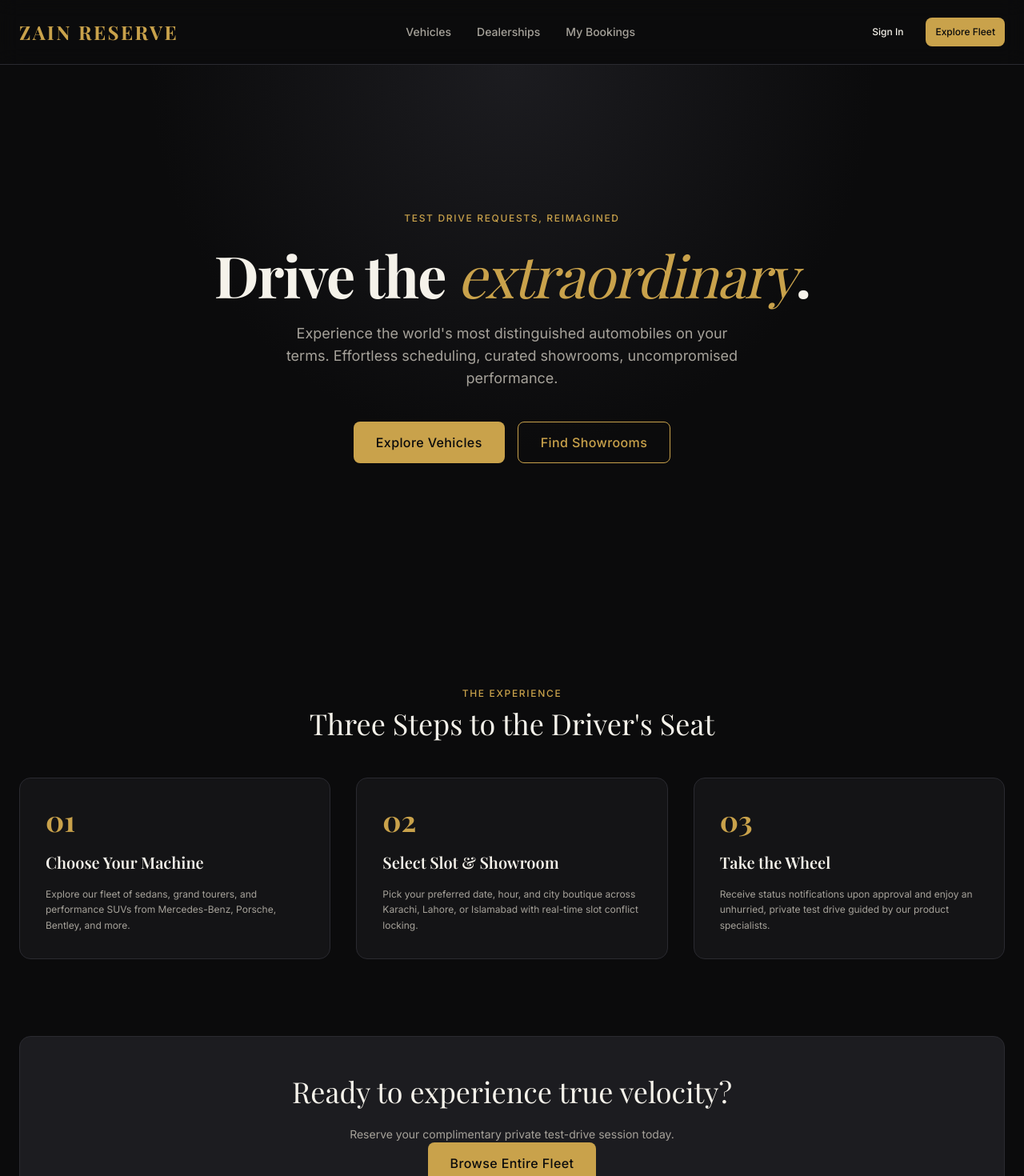
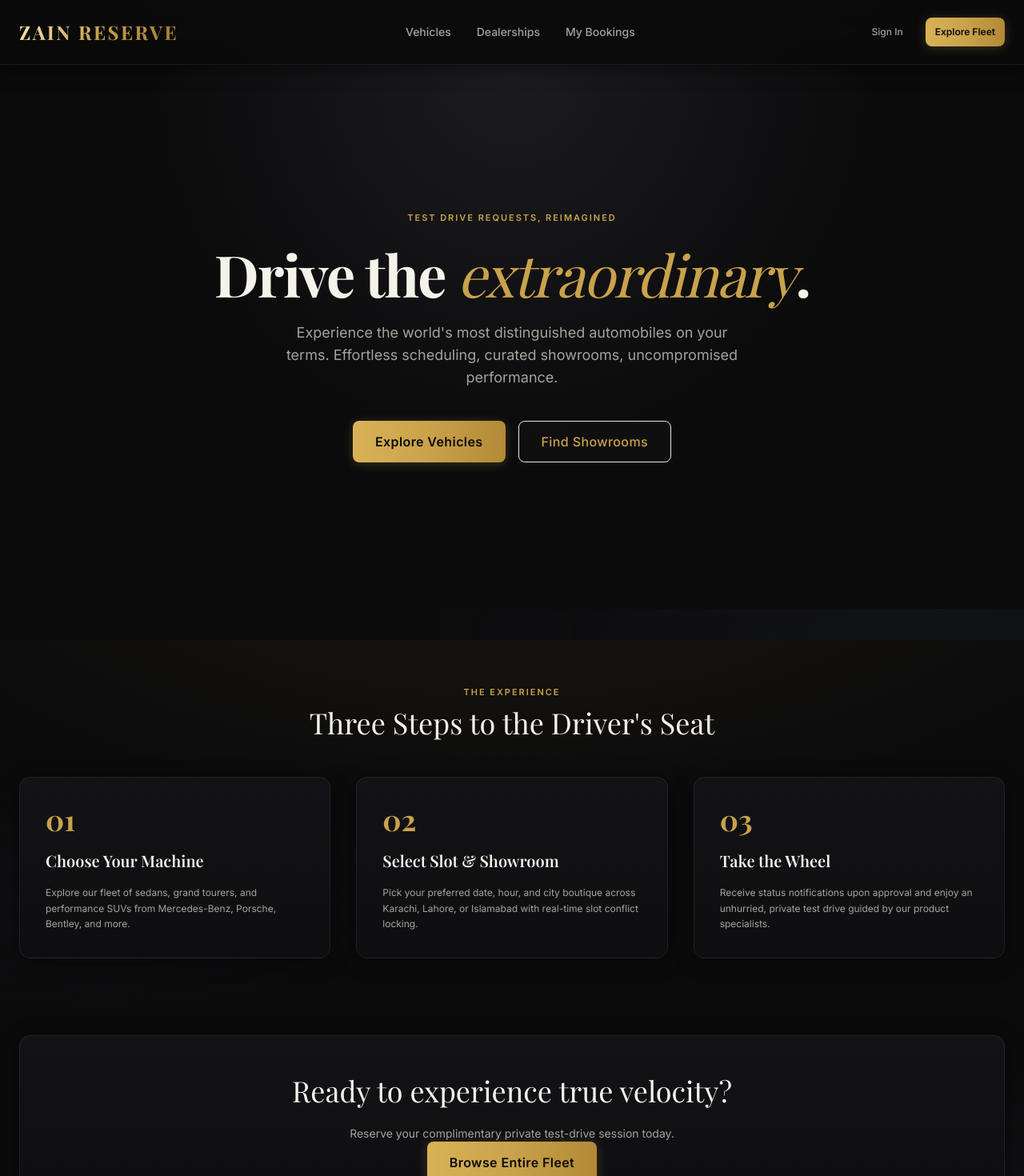
Before and after one commit to zainjafri4/Luxury-Car-Test-Drive-Booking-and-Management-System-FYP, a Next.js app in the folder apps/web/: page / in a window 1280 px wide. Shown: the top 1470 px of the page at 80% size. Built offline with nearby package versions, Linux system fonts and the light colour scheme.

Commit message:
style: elevate luxury UI with ambient radial lighting, metallic gold gradients, and refined card depth

```diff
--- a/apps/web/app/%5Fdesign/page.tsx
+++ b/apps/web/app/%5Fdesign/page.tsx
@@ -39,7 +39,7 @@ export default function DesignReviewPage() {
     <div className="max-w-container mx-auto px-6 py-12 space-y-12">
       <div>
         <p className="eyebrow">Design System Verification</p>
-        <h1 className="text-4xl font-serif text-gold mt-1">Zain Reserve Component Catalog</h1>
+        <h1 className="text-4xl font-serif text-gold-gradient mt-1 tracking-tight">Zain Reserve Component Catalog</h1>
         <p className="text-text-muted mt-2">
           Dark, quiet, premium foundations (§9.5, §9.6). All tokens wired into CSS variables.
         </p>
--- a/apps/web/app/design/page.tsx
+++ b/apps/web/app/design/page.tsx
@@ -39,7 +39,7 @@ export default function DesignReviewPage() {
     <div className="max-w-container mx-auto px-6 py-12 space-y-12">
       <div>
         <p className="eyebrow">Design System Verification</p>
-        <h1 className="text-4xl font-serif text-gold mt-1">Zain Reserve Component Catalog</h1>
+        <h1 className="text-4xl font-serif text-gold-gradient mt-1 tracking-tight">Zain Reserve Component Catalog</h1>
         <p className="text-text-muted mt-2">
           Dark, quiet, premium foundations (§9.5, §9.6). All tokens wired into CSS variables.
         </p>
--- a/apps/web/app/globals.css
+++ b/apps/web/app/globals.css
@@ -65,6 +65,11 @@ html {
 
 body {
   background-color: var(--bg);
+  background-image:
+    radial-gradient(ellipse 90% 60% at 50% -15%, rgba(201, 162, 75, 0.08), transparent 70%),
+    radial-gradient(ellipse 70% 50% at 90% 100%, rgba(25, 27, 36, 0.45), transparent 70%),
+    radial-gradient(ellipse 50% 30% at 10% 40%, rgba(20, 22, 28, 0.35), transparent 60%);
+  background-attachment: fixed;
   color: var(--text);
   font-family: var(--font-inter), system-ui, sans-serif;
   font-size: 16px;
@@ -85,12 +90,19 @@ h1, h2, h3, h4, h5, h6 {
 
 /* Gold uppercase eyebrow label */
 .eyebrow {
-  font-size: 12px;
+  font-size: 11px;
   font-family: var(--font-inter), system-ui, sans-serif;
-  font-weight: 500;
-  letter-spacing: 0.14em;
+  font-weight: 600;
+  letter-spacing: 0.18em;
   text-transform: uppercase;
   color: var(--gold);
+}
+
+/* Luxury Gold metallic text gradient */
+.text-gold-gradient {
+  background: linear-gradient(135deg, #fcedb4 0%, #c9a24b 50%, #9e792a 100%);
+  -webkit-background-clip: text;
+  -webkit-text-fill-color: transparent;
 }
 
 /* Focus ring */
--- a/apps/web/components/layout/Header.tsx
+++ b/apps/web/components/layout/Header.tsx
@@ -5,10 +5,10 @@ import { Button } from '@/components/ui/Button';
 
 export const Header: React.FC = () => {
   return (
-    <header className="sticky top-0 z-40 w-full border-b border-border bg-bg/85 backdrop-blur-md transition-colors">
+    <header className="sticky top-0 z-40 w-full border-b border-white/[0.07] bg-[#0b0b0c]/80 backdrop-blur-xl shadow-[0_4px_20px_rgba(0,0,0,0.5)] transition-colors">
       <div className="max-w-container mx-auto px-6 h-20 flex items-center justify-between">
         <Link href="/" className="flex items-center gap-2">
-          <span className="font-serif text-2xl font-bold tracking-widest text-gold uppercase">
+          <span className="font-serif text-2xl font-bold tracking-widest text-gold-gradient uppercase">
             {brand.name}
           </span>
         </Link>
--- a/apps/web/components/ui/Button.tsx
+++ b/apps/web/components/ui/Button.tsx
@@ -13,10 +13,14 @@ export const Button = React.forwardRef<HTMLButtonElement, ButtonProps>(
       'inline-flex items-center justify-center font-sans font-medium rounded-input transition-colors duration-fast focus-visible:outline-none focus-visible:ring-2 focus-visible:ring-gold-soft disabled:opacity-50 disabled:pointer-events-none';
 
     const variants = {
-      primary: 'bg-gold text-on-gold hover:bg-gold-hover shadow-sm',
-      secondary: 'bg-transparent border border-gold text-gold hover:bg-surface-2',
-      ghost: 'bg-transparent text-text hover:bg-surface-2 hover:text-gold',
-      danger: 'bg-transparent border border-danger text-danger hover:bg-danger hover:text-text',
+      primary:
+        'bg-gradient-to-r from-[#d9b257] via-[#c9a24b] to-[#b38936] text-[#0b0b0c] font-semibold hover:from-[#e5c26b] hover:to-[#be933f] shadow-[0_2px_14px_rgba(201,162,75,0.25)] hover:shadow-[0_4px_22px_rgba(201,162,75,0.4)] active:scale-[0.99]',
+      secondary:
+        'bg-white/[0.02] border border-gold/50 text-gold hover:bg-gold/10 hover:border-gold shadow-sm backdrop-blur-sm',
+      ghost:
+        'bg-transparent text-text-muted hover:text-text hover:bg-white/[0.05]',
+      danger:
+        'bg-danger/10 border border-danger/40 text-red-300 hover:bg-danger/25 hover:border-danger hover:text-white shadow-sm',
     };
 
     const sizes = {
--- a/apps/web/components/ui/Card.tsx
+++ b/apps/web/components/ui/Card.tsx
@@ -11,10 +11,10 @@ export const Card = React.forwardRef<HTMLDivElement, CardProps>(
       <div
         ref={ref}
         className={clsx(
-          'rounded-card border transition-colors duration-fast',
+          'rounded-card border transition-all duration-fast shadow-[0_4px_24px_rgba(0,0,0,0.45)] backdrop-blur-sm',
           elevated
-            ? 'bg-surface-2 border-border hover:border-border-strong'
-            : 'bg-surface border-border hover:border-border-strong',
+            ? 'bg-gradient-to-b from-[#18181c] to-[#111114] border-white/10 hover:border-gold/30 shadow-[0_8px_32px_rgba(0,0,0,0.6)]'
+            : 'bg-gradient-to-b from-[#131317] to-[#0e0e11] border-white/[0.07] hover:border-gold/25',
           className,
         )}
         {...props}
--- a/apps/web/components/ui/Input.tsx
+++ b/apps/web/components/ui/Input.tsx
@@ -21,13 +21,13 @@ export const Input = React.forwardRef<HTMLInputElement, InputProps>(
           id={inputId}
           ref={ref}
           className={clsx(
-            'w-full h-[44px] px-3.5 bg-surface border border-border rounded-input text-text text-sm transition-colors duration-fast placeholder:text-text-faint focus:border-gold focus:outline-none focus:ring-1 focus:ring-gold',
-            error && 'border-danger focus:border-danger focus:ring-danger',
+            'w-full h-[44px] px-3.5 bg-[#0e0e12] border border-white/[0.09] rounded-input text-text text-sm transition-all duration-fast placeholder:text-text-faint focus:border-gold focus:outline-none focus:ring-2 focus:ring-gold/25 shadow-inner',
+            error && 'border-danger/70 bg-danger/[0.03] text-red-100 focus:border-danger focus:ring-danger/25',
             className,
           )}
           {...props}
         />
-        {error && <p className="mt-1.5 text-xs text-danger">{error}</p>}
+        {error && <p className="mt-1.5 text-xs text-red-400 font-medium">{error}</p>}
       </div>
     );
   },
```
